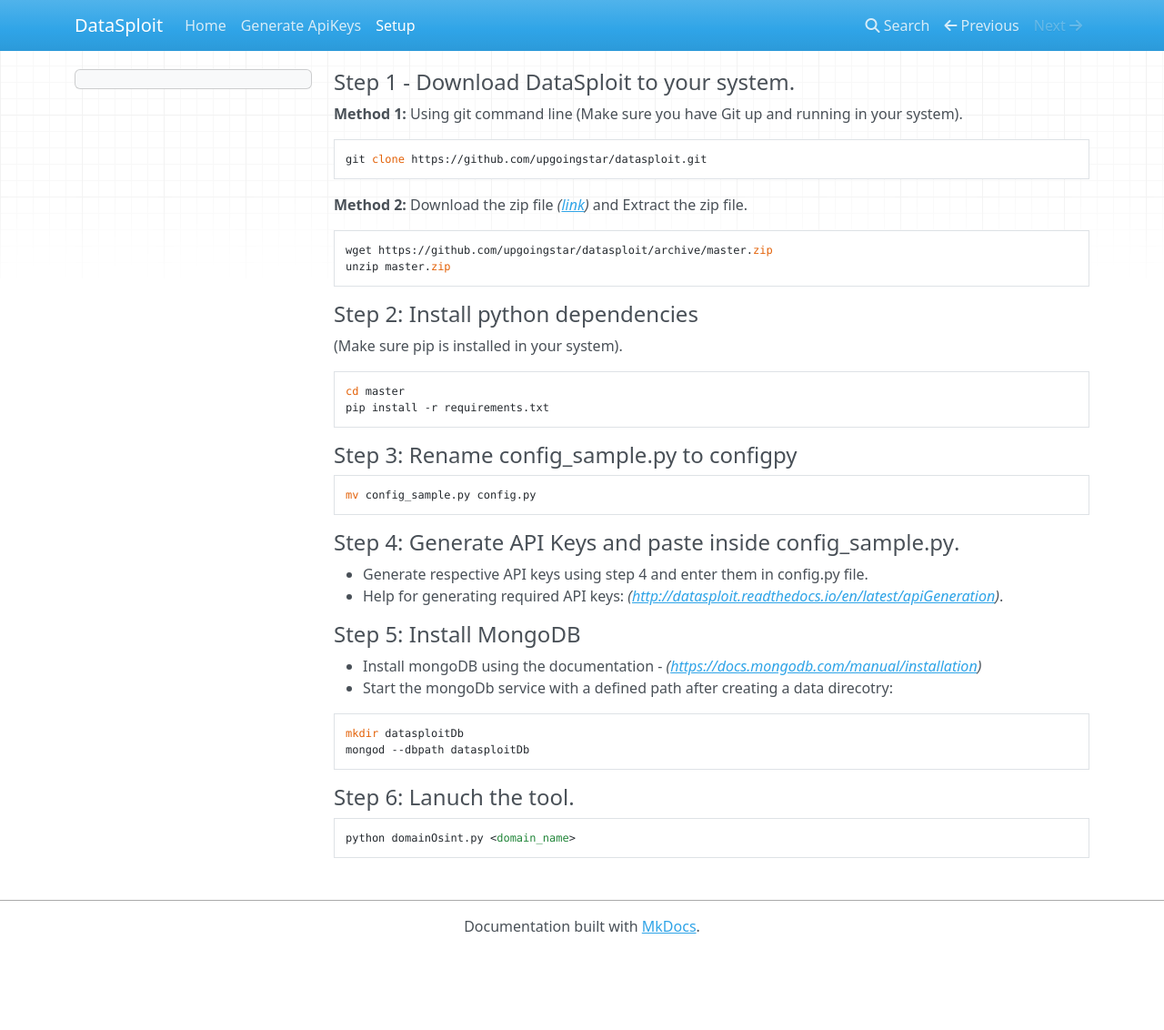
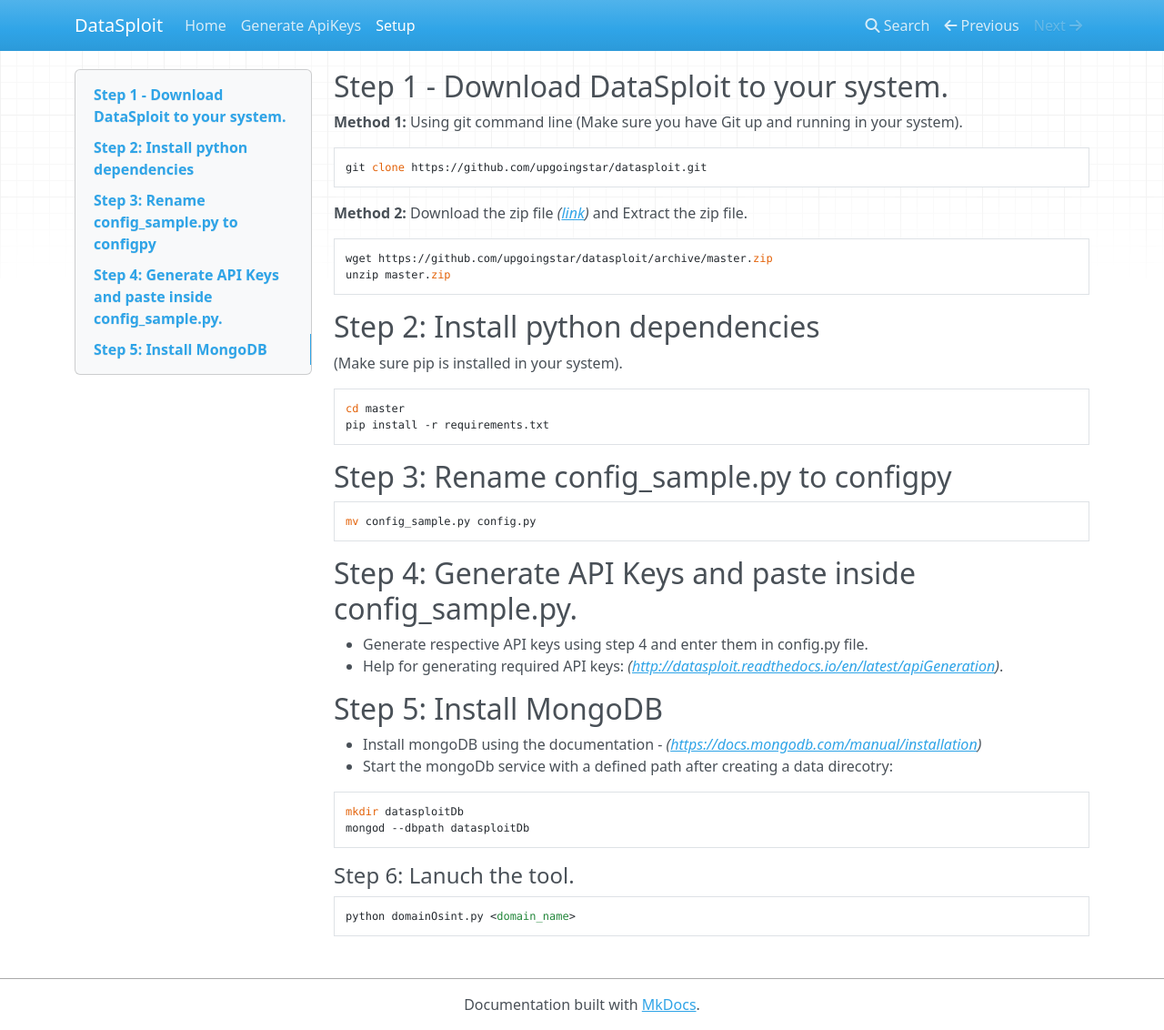
Before and after one commit to dvopsway/datasploit, an MkDocs documentation site: the page built from docs/setupGuide.md, in a window 1280 px wide and 1132 px high. Shown: the whole window at 91% size. Built offline with MkDocs 1.6.1, drawn with Linux system fonts in a browser that asks for light colours; nearby versions of some CDN libraries; old or Windows-style settings are respelled for this version of MkDocs.

Commit message:
few changes in docs

````diff
--- a/docs/setupGuide.md
+++ b/docs/setupGuide.md
@@ -1,4 +1,4 @@
-#### Step 1 - Download DataSploit to your system.
+## Step 1 - Download DataSploit to your system.
 
 **Method 1:**
 Using git command line (Make sure you have Git up and running in your system).
@@ -13,21 +13,21 @@
 unzip master.zip
 ```
 
-#### Step 2: Install python dependencies
+## Step 2: Install python dependencies
 (Make sure pip is installed in your system).
 ```
 cd master
 pip install -r requirements.txt
 ```
-#### Step 3: Rename config_sample.py to configpy
+## Step 3: Rename config_sample.py to configpy
 ```
 mv config_sample.py config.py
 ```
-#### Step 4: Generate API Keys and paste inside **config_sample.py**.
+## Step 4: Generate API Keys and paste inside config_sample.py.
 * Generate respective API keys using step 4 and enter them in config.py file.
 * Help for generating required API keys: *([http://datasploit.readthedocs.io/en/latest/apiGeneration](http://datasploit.readthedocs.io/en/latest/apiGeneration/))*.
 
-#### Step 5: Install MongoDB
+## Step 5: Install MongoDB
 * Install mongoDB using the documentation - *([https://docs.mongodb.com/manual/installation](https://docs.mongodb.com/manual/installation/))*
 * Start the mongoDb service with a defined path after creating a data direcotry:
 ```
````
Also changed, not shown: docs/apiGeneration.md (+0 -2 lines).
